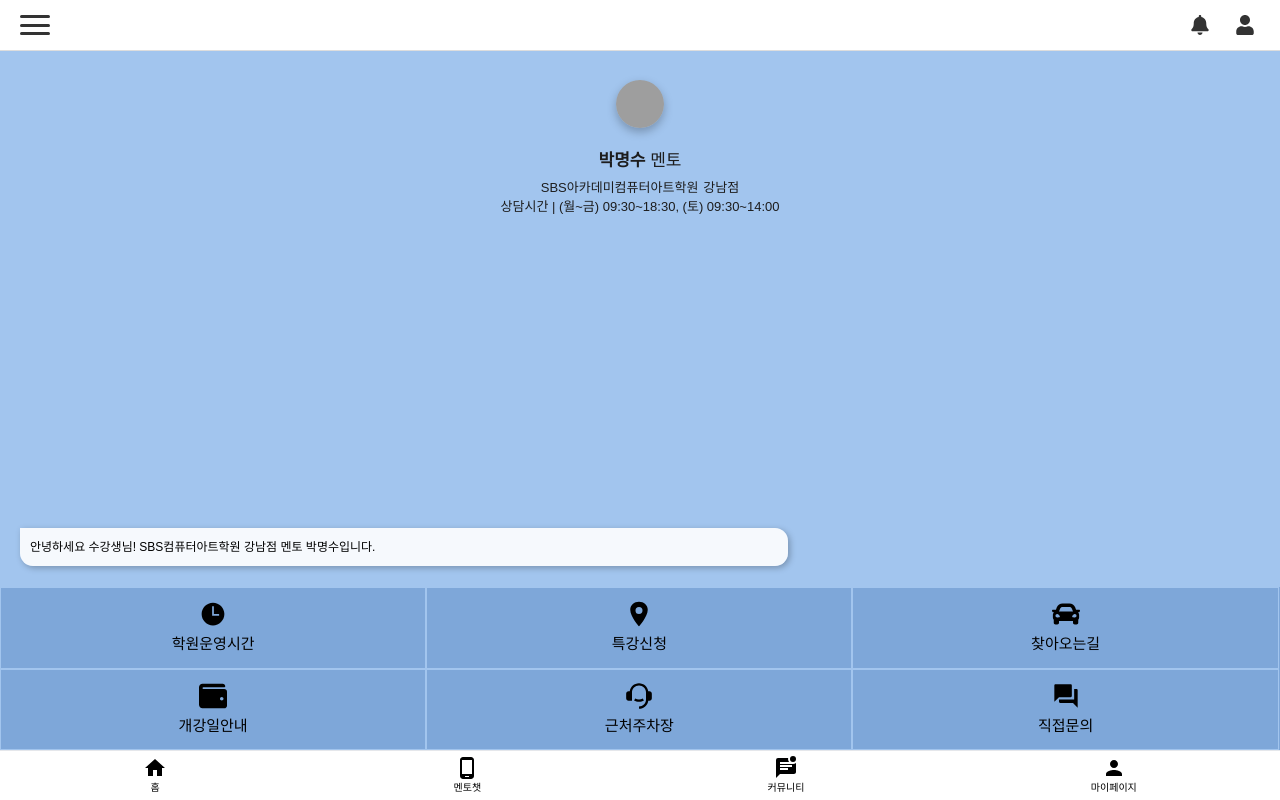
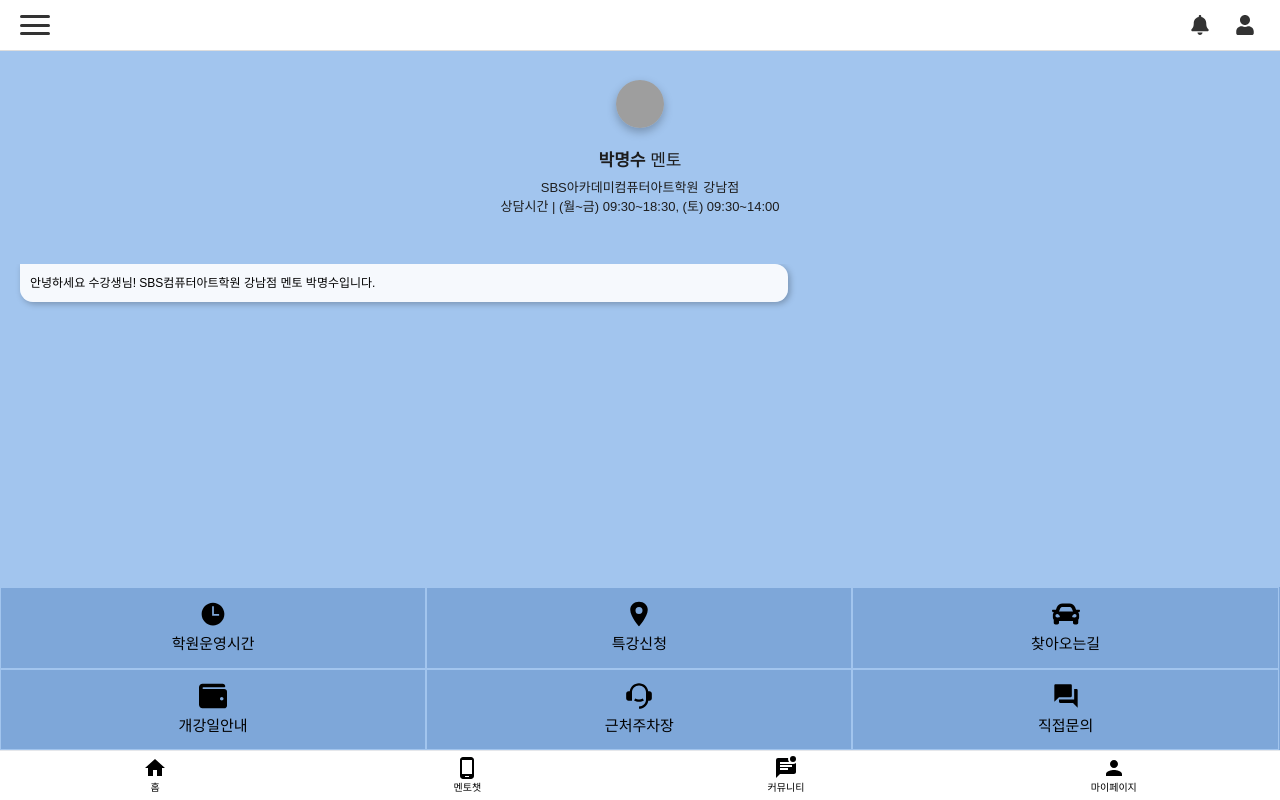
Before and after one commit to kjw-303/new-smart, a React (Create React App) app: page /mentor in a window 1280 px wide. Built offline with nearby package versions, Linux system fonts and the light colour scheme; grey boxes are pictures that could not be loaded.

Commit message:
# 멘토챗 수정

```diff
--- a/src/components/mentor/MentorChatArea.js
+++ b/src/components/mentor/MentorChatArea.js
@@ -1,8 +1,20 @@
 import React from "react";
+import { useRef, useEffect } from "react";
 
 function MentorChatArea({ chatList }) {
+  const chatAreaRef = useRef(null);
+
+  useEffect(() => {
+    // 새 메시지 생기면 맨 아래로 스크롤
+    if (chatAreaRef.current) {
+      chatAreaRef.current.scrollTop = 0;
+    }
+  }, [chatList]);
+
   return (
-    <div className="chataArea">
+    <div className="chatArea" ref={chatAreaRef}>
+      <div className="spacer"></div>
+      <div className="chatList">
         {chatList.map((chat, idx) => (
           <div
             key={idx}
@@ -14,6 +26,11 @@
           </div>
         ))}
       </div>
+      {/* <div className="directInput">
+        <input type="text" d/>
+        <button type="submit">전송</button>
+      </div> */}
+    </div>
   );
 }
 
--- a/src/css/MentorChat.css
+++ b/src/css/MentorChat.css
@@ -50,29 +50,37 @@
   border: 1px solid rgb(162, 197, 238);
 }
 
-.chataArea {
-  position: Absolute;
+.chatArea {
+  position: absolute;
+  top: 33%;
   left: 0;
   width: 100%;
-  height: 40%;
-  top: 32%;
+  height: 42%;
+  overflow-y: auto;
+  padding-bottom: 6rem;
+  display: flex;
+  flex-direction: column-reverse;
+}
+
+.chatArea .spacer {
+  flex-grow: 1;
+}
+
+.chatArea .chatList {
   display: flex;
   flex-direction: column;
-  justify-content: flex-end;
-  overflow: hidden;
-  overflow-y: auto;
-  padding-bottom: 1rem;
+  gap: 0.5rem;
 }
 
-.chataArea .bubble {
+.chatArea .bubble {
   display: flex;
 }
 
-.chataArea .bubble+.bubble {
+.chatArea .bubble+.bubble {
   margin-top: 1.5rem;
 }
 
-.chataArea .bubble span {
+.chatArea .bubble span {
   position: relative;
   height: auto;
   padding: 1rem;
@@ -80,15 +88,15 @@
   font-size: 1.2rem;
 }
 
-.chataArea .bubbleLeft {
+.chatArea .bubbleLeft {
   justify-content: flex-start;
 }
 
-.chataArea .bubbleRight {
+.chatArea .bubbleRight {
   justify-content: flex-end;
 }
 
-.chataArea .bubbleLeft span {
+.chatArea .bubbleLeft span {
   background: rgba(255, 255, 255, 0.9);
   border-radius: 0 13px 13px 13px;
   margin-left: 2rem;
@@ -96,7 +104,7 @@
   box-shadow: 2px 2px 6px #00000042;
 }
 
-.chataArea .bubbleRight span {
+.chatArea .bubbleRight span {
   background: rgba(255, 195, 195, 0.9);
   border-radius: 13px 0 13px 13px;
   margin-right: 2rem;
@@ -115,4 +123,15 @@
 
 .directInput input {
   width: 100%;
+  padding-right: 8rem;
 }
+
+.directInput button {
+  width: 8rem;
+  position: absolute;
+  right: 0;
+  top: 0;
+  height: 100%;
+  background: #f1f1f1;
+  font-size: 1.2rem;
+}
```
Lines whose indentation alone changed are shown as unchanged.
